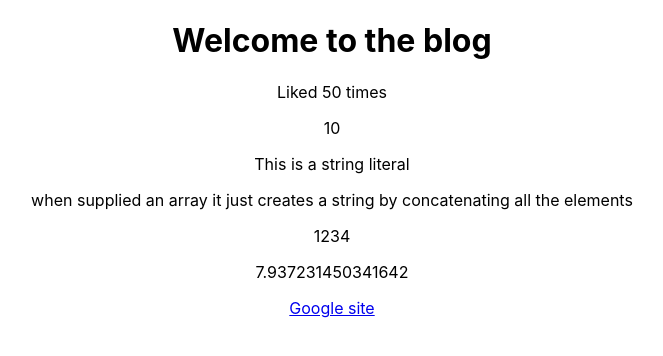
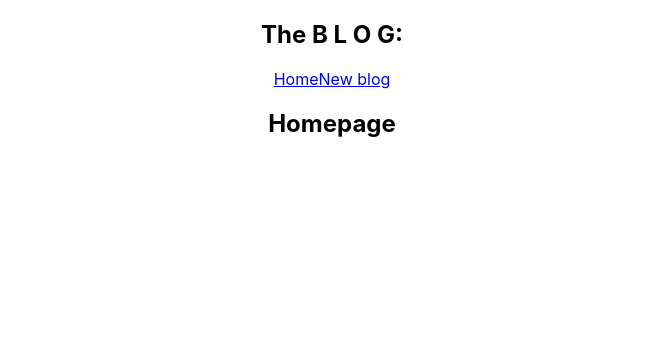
Before and after one commit to Ishan-Rawat/React-App, a React (Create React App) app: page / in a window 1280 px wide. Shown: the top 356 px of the page, without its empty margins (308-971 px from the left). Built offline with nearby package versions, Linux system fonts and the light colour scheme.

Commit message:
created new components

```diff
--- a/src/App.js
+++ b/src/App.js
@@ -1,25 +1,49 @@
 import './App.css';
 
+// More on the root component: The root component is the first component to be renedered to the DOM.
+// Components in React are structured/organised like a tree and the root component makes the root of the component tree
+//Other components have to be nested inside the root component, and these child components can heve further child components as well.
+// Example component tree:
+//            ┌───────────────────────┐
+//            │ App.js                │
+//            │                       │
+//            │                       │
+//            └─┬───────────────────┬─┴─────────────────────────────┐
+//              │                   │                               │
+//              │                   │                               │
+//              │                   │                               │
+// ┌────────────▼───────┐        ┌──▼────────────────┐           ┌──▼─────────────────┐
+// │                    │        │                   │           │                    │
+// │   Navbar.js        │        │ BlogDetails.js    │           │ Sidebar.js         │
+// │                    │        └───────────────────┘           │                    │
+// └────────────────────┘                                        └─┬──────────────────┴─────────┐
+//                                                                 │                            │
+//                                                                 │                            │
+//                                                                 │                            │
+//                                                                 │                            │
+//                                                        ┌────────▼───────────┐                │
+//                                                        │                    │       ┌────────▼─────────┐
+//                                                        │ Categoreies.js     │       │Tags.js           │
+//                                                        │                    │       │                  │
+//                                                        └────────────────────┘       └──────────────────┘
+
+
+// Lets create a new navbar component. Notes for that in the Navbar.js file
+// To use the Navbar component that we have created we have to import it here
+import Navbar from './Navbar'
+import Home from './Home'
 function App() {
 
 
-  const title = "Welcome to the blog";
-  const likes = 50;
-  const link = "www.google.com";
+  const title = "App component";
+
   return (
     <div className="App">
+      <Navbar/> {/*To nest the component within we use a tag with the same name as the component */}
+      {/* This tag can be self closing, as shown in the example above, or it can be divided into opening and closing tags */}
+      {/*For example: <Navbar></Navbar> */}
       <div className="content">
-        <h1>{ title }</h1>
-        <p>Liked {likes} times</p>
-
-        <p>{ 10 }</p>
-        <p>{ "This is a string literal" }</p>
-        <p>{"when supplied an array it just creates a string by concatenating all the elements"}</p>
-        <p>{[1,2,3,4]}</p>
-        <p>{ Math.random()*10}</p>
-
-
-        <a href={ link }>Google site</a>
+        <Home></Home>
       </div>
     </div>
   );
--- /dev/null
+++ b/src/Home.js
@@ -0,0 +1,9 @@
+const Home = () => {
+    return (
+        <div className="home">
+            <h2>Homepage</h2>
+        </div>
+     );
+}
+
+export default Home;
--- /dev/null
+++ b/src/Navbar.js
@@ -0,0 +1,15 @@
+//New navbar component
+// Remember that components are just functions that return a JSX template and then that function is exported at the bottom of the file
+const Navbar = () => {
+    return (
+        <nav className="navbar">
+            <h1>The B L O G:</h1>
+            <div className="links">
+                <a href="/">Home</a>
+                <a href="/create">New blog</a>
+            </div>
+        </nav>
+    );
+}
+
+export default Navbar;
```
